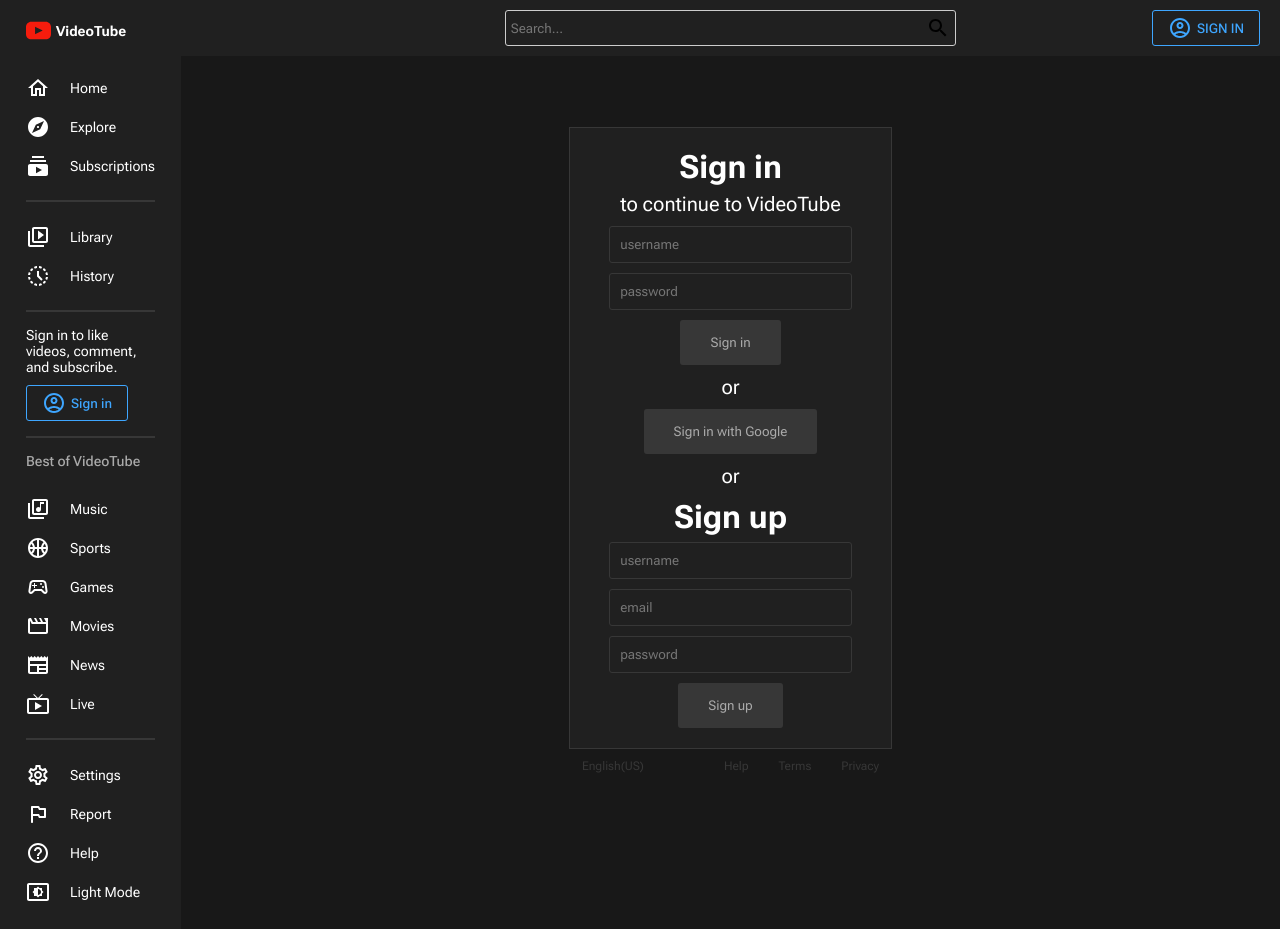
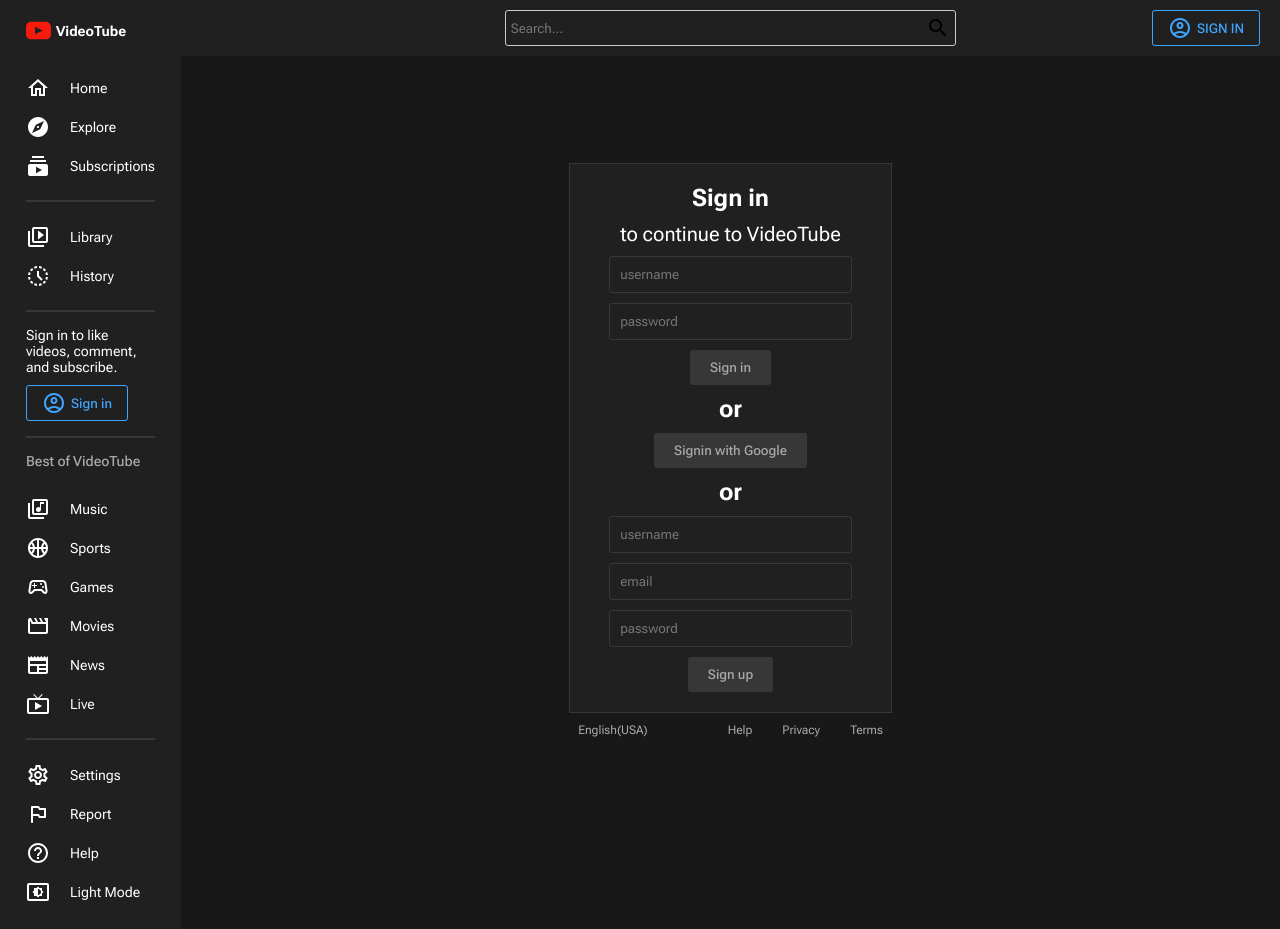
Before and after one commit to altesidriz/playlist, a React (Vite) app: page /signin in a window 1280 px wide. Built offline with nearby package versions, Linux system fonts and the light colour scheme.

Commit message:
single video page fetch

```diff
--- a/package.json
+++ b/package.json
@@ -14,7 +14,7 @@
     "@emotion/styled": "^11.11.0",
     "@mui/icons-material": "^5.15.1",
     "@mui/material": "^5.15.1",
-    "@reduxjs/toolkit": "^2.0.1",
+    "@reduxjs/toolkit": "^2.1.0",
     "axios": "^1.6.3",
     "firebase": "^10.7.1",
     "react": "^18.2.0",
--- a/src/components/Navabar.jsx
+++ b/src/components/Navabar.jsx
@@ -80,7 +80,7 @@
         {currentUser ? (
           <User>
             <VideoCallOutlinedIcon />
-            <Avatar />
+            <Avatar src={currentUser.img}/>
             {currentUser.name}
           </User>
         ) : (
--- a/src/pages/Signin.jsx
+++ b/src/pages/Signin.jsx
@@ -1,12 +1,12 @@
-import React, { useEffect, useState } from 'react';
-import { useDispatch } from 'react-redux';
-import styled from 'styled-components';
-import axios from 'axios';
-import { loginFailure, loginStart, loginSuccess } from '../redux/userSlice';
-import { auth, provider } from '../firebase';
-import { signInWithPopup } from 'firebase/auth';
-import { useNavigate } from 'react-router-dom';
-
+import axios from "axios";
+import React, { useState } from "react";
+import { useDispatch } from "react-redux";
+import styled from "styled-components";
+import { loginFailure, loginStart, loginSuccess } from "../redux/userSlice";
+import { auth, provider } from "../firebase";
+import { signInWithPopup } from "firebase/auth";
+import { async } from "@firebase/util";
+import { useNavigate } from "react-router-dom";
 const Container = styled.div`
   display: flex;
   flex-direction: column;
@@ -27,8 +27,7 @@
 `;
 
 const Title = styled.h1`
-height: 24px;
-padding-bottom: 10px;
+  font-size: 24px;
 `;
 
 const SubTitle = styled.h2`
@@ -38,28 +37,28 @@
 
 const Input = styled.input`
   border: 1px solid ${({ theme }) => theme.soft};
-color: ${({ theme }) => theme.textSoft};
   border-radius: 3px;
   padding: 10px;
   background-color: transparent;
   width: 100%;
+  color: ${({ theme }) => theme.text};
 `;
 
 const Button = styled.button`
   border-radius: 3px;
   border: none;
-padding: 15px 30px;
-font-weight: 300;
+  padding: 10px 20px;
+  font-weight: 500;
   cursor: pointer;
   background-color: ${({ theme }) => theme.soft};
   color: ${({ theme }) => theme.textSoft};
 `;
 
 const More = styled.div`
+  display: flex;
   margin-top: 10px;
-display: flex;
   font-size: 12px;
-color: ${({ theme }) => theme.soft};
+  color: ${({ theme }) => theme.textSoft};
 `;
 
 const Links = styled.div`
@@ -70,13 +69,12 @@
   margin-left: 30px;
 `;
 
-
-const Signin = () => {
+const SignIn = () => {
   const [name, setName] = useState("");
   const [email, setEmail] = useState("");
   const [password, setPassword] = useState("");
   const dispatch = useDispatch();
-  const navigate = useNavigate();
+  const navigate = useNavigate()
 
   const handleLogin = async (e) => {
     e.preventDefault();
@@ -95,7 +93,7 @@
     signInWithPopup(auth, provider)
       .then((result) => {
         axios
-          .post("api/auth/google", {
+          .post("/api/auth/google", {
             name: result.user.displayName,
             email: result.user.email,
             img: result.user.photoURL,
@@ -111,33 +109,49 @@
       });
   };
 
+  //TODO: REGISTER FUNCTIONALITY
+
+
   return (
     <Container>
       <Wrapper>
         <Title>Sign in</Title>
         <SubTitle>to continue to VideoTube</SubTitle>
-        <Input type='text' placeholder='username' onChange={e => setName(e.target.value)} />
-        <Input type='password' placeholder='password' onChange={e => setPassword(e.target.value)} />
+        <Input
+          placeholder="username"
+          onChange={(e) => setName(e.target.value)}
+        />
+        <Input
+          type="password"
+          placeholder="password"
+          onChange={(e) => setPassword(e.target.value)}
+        />
         <Button onClick={handleLogin}>Sign in</Button>
-        <SubTitle>or</SubTitle>
-        <Button onClick={signInWithGoogle}>Sign in with Google</Button>
-        <SubTitle>or</SubTitle>
-        <Title>Sign up</Title>
-        <Input type='text' placeholder='username' onChange={e => setName(e.target.value)} />
-        <Input type='email' placeholder='email' onChange={e => setEmail(e.target.value)} />
-        <Input type='password' placeholder='password' onChange={e => setPassword(e.target.value)} />
+        <Title>or</Title>
+        <Button onClick={signInWithGoogle}>Signin with Google</Button>
+        <Title>or</Title>
+        <Input
+          placeholder="username"
+          onChange={(e) => setName(e.target.value)}
+        />
+        <Input placeholder="email" onChange={(e) => setEmail(e.target.value)} />
+        <Input
+          type="password"
+          placeholder="password"
+          onChange={(e) => setPassword(e.target.value)}
+        />
         <Button>Sign up</Button>
       </Wrapper>
       <More>
-        English(US)
+        English(USA)
         <Links>
           <Link>Help</Link>
+          <Link>Privacy</Link>
           <Link>Terms</Link>
-          <Link>Privacy</Link>
         </Links>
       </More>
     </Container>
-  )
-}
+  );
+};
 
-export default Signin
+export default SignIn;
--- a/src/pages/Video.jsx
+++ b/src/pages/Video.jsx
@@ -1,5 +1,6 @@
-import React from 'react';
+import React, { useEffect, useState } from 'react';
 import styled from 'styled-components';
+import {useDispatch, useSelector} from 'react-redux';
 
 import ThumbUpOutlinedIcon from '@mui/icons-material/ThumbUpOutlined';
 import ThumbDownOutlinedIcon from '@mui/icons-material/ThumbDownOutlined';
@@ -7,6 +8,7 @@
 import DownloadIcon from '@mui/icons-material/Download';
 import Comments from '../components/Comments';
 import Card from '../components/Card';
+import { useLocation } from 'react-router-dom';
 
 
 const Container = styled.div`
@@ -108,6 +110,28 @@
 `;
 
 const Video = () => {
+  const {currentUser} = useSelector((state) => state.user);
+  const {currentVideo} = useSelector((state) => state.video);
+
+  const dispatch = useDispatch();
+  const path = useLocation().pathname.split('/')[2];
+
+  const [channel, setChannel] = useState({});
+
+  useEffect(() => {
+    const fetchData = async () => {
+      try {
+        const videoRes = await axios.get(`/api/videos/find/${path}`);
+
+        const channelRes = await axios.get(`/api/users/find/${videoRes.data.userId}`);
+        setChannel(channelRes);
+        dispatch(fetchSuccess(videoRes.data));
+      } catch (err) {}
+    };
+    fetchData();
+  }, [path, dispatch]);
+
+
   return (
     <Container>
       <Content>
@@ -117,14 +141,13 @@
             height="545px"
             src="https://www.youtube.com/embed/KnWJepe-nxE"
             title="Youtube video player"
-            frameborder="0"
             allow="accelerometer; autoplay; clipboard-write; ancrypted-media; gyroscope; picture-in-picture"
             allowFullScreen
           ></iframe>
         </VideoWrapper>
-        <Title>Harry Potter And The Cursed Child - Trailer(2025)</Title>
+        <Title>{currentVideo?.title}</Title>
         <Details>
-          <Info>2.1m views &bull; 9 days ago</Info>
+          <Info>{currentVideo?.views} views &bull; 9 days ago</Info>
           <Buttons>
             <Button><ThumbUpOutlinedIcon />10K</Button>
             <Button><ThumbDownOutlinedIcon /></Button>
@@ -150,7 +173,7 @@
         <Hr></Hr>
         <Comments />
       </Content>
-      <Recommendations>
+      {/* <Recommendations>
         <Card type="sm"/>
         <Card type="sm"/>
         <Card type="sm"/>
@@ -158,7 +181,7 @@
         <Card type="sm"/>
         <Card type="sm"/>
         <Card type="sm"/>
-      </Recommendations>
+      </Recommendations> */}
     </Container>
   )
 }
--- a/src/redux/videoSlice.js
+++ b/src/redux/videoSlice.js
@@ -13,14 +13,17 @@
     fetchStart: (state) => {
       state.loading = true;
     },
+
     fetchSuccess: (state, action) => {
       state.loading = false;
       state.currentVideo = action.payload;
     },
+
     fetchFailure: (state) => {
       state.loading = false;
       state.error = true;
     },
+
     like: (state, action) => {
       if (!state.currentVideo.likes.includes(action.payload)) {
         state.currentVideo.likes.push(action.payload);
@@ -46,7 +49,6 @@
   },
 });
 
-export const { fetchStart, fetchSuccess, fetchFailure, like, dislike } =
-  videoSlice.actions;
+export const { fetchStart, fetchSuccess, fetchFailure, like, dislike } = videoSlice.actions;
 
 export default videoSlice.reducer;
```
Also changed, not shown: src/redux/store.js (+11 -10 lines), 1 other file (tests, documents, lock files or other folders). Lines whose indentation alone changed are shown as unchanged.
